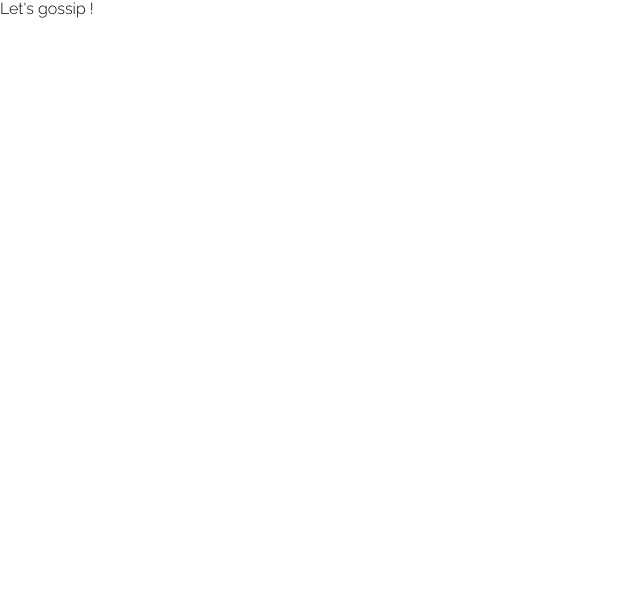
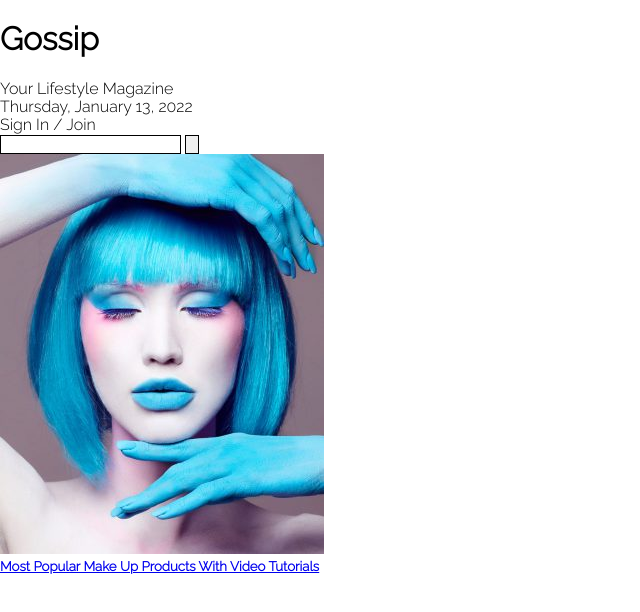
Before and after one commit to emilebeguin/gossip-clone, a website: page dev/index.html in a window 1280 px wide. Shown: the whole page, without its empty margins (0-640 px from the left). Drawn offline with Linux system fonts and the light colour scheme.

Commit message:
header structure

```diff
--- a/dev/index.html
+++ b/dev/index.html
@@ -10,7 +10,40 @@
     <title>Home - Newspaper Gossip Pro</title>
 </head>
 <body>
-    <p>Let's gossip !</p>
+    <header>
+        <div class="logo">
+            <h1 class="logo">Gossip</h1>
+            <p class="sublogo">Your Lifestyle Magazine</p>
+        </div>
+        <div class="super-elems">
+            <div class="date">Thursday, January 13, 2022</div>
+            <div class="join">Sign In / Join</div>
+            <div class="searchbar">
+                <div class="searchfield">
+                    <input type="text" name="searchbar" id="searchbar">
+                    <button type="submit">
+                        <svg version="1.1" xmlns="http://www.w3.org/2000/svg" viewBox="0 0 1024 1024"><path d="M958.484 910.161l-134.543-134.502c63.078-76.595 94.761-170.455 94.7-264.141 0.061-106.414-40.755-213.228-121.917-294.431-81.224-81.183-187.965-121.958-294.349-121.938-106.445-0.020-213.176 40.796-294.38 121.938-81.224 81.203-122.020 188.017-121.979 294.369-0.041 106.445 40.755 213.166 121.979 294.287 81.203 81.285 187.945 122.020 294.38 121.979 93.727 0.041 187.607-31.642 264.11-94.659l134.564 134.564 57.436-57.467zM265.452 748.348c-65.556-65.495-98.14-150.999-98.181-236.882 0.041-85.832 32.625-171.346 98.181-236.913 65.556-65.536 151.060-98.099 236.923-98.14 85.821 0.041 171.346 32.604 236.902 98.14 65.495 65.516 98.099 151.122 98.099 236.913 0 85.924-32.604 171.387-98.099 236.882-65.556 65.495-150.999 98.099-236.902 98.099-85.862 0-171.356-32.604-236.923-98.099z"></path></svg>
+                    </button>
+                </div>
+            </div>
+            <div class="buy-now"></div>
+        </div>
+        <div class="super-featured">
+            <a href="#" title="Most Popular Make Up Products With Video Tutorials">
+                <img src="img/22-324x400.jpg" alt="Most Popular Make Up Products With Video Tutorials">
+                <h5>Most Popular Make Up Products With Video Tutorials</h5>
+            </a>
+        </div>
+    </header>
+    <nav></nav>
+    <section class="featured"></section>
+    <section class="trending"></section>
+    <section class="popular"></section>
+    <section class="buy-now"></section>
+    <section class="beauty"></section>
+    <section class="latest"></section>
+    <footer class="browse"></footer>
+    <footer class="credits"></footer>
     <!-- scripts -->
     <script type="text/javascript" src="js/scripts.js"></script>
 </body>
--- a/dev/sass/base/_typo.scss
+++ b/dev/sass/base/_typo.scss
@@ -1,5 +1,8 @@
-@import url('https://fonts.googleapis.com/css2?family=Raleway:wght@300&display=swap');
+@import url('https://fonts.googleapis.com/css2?family=Montserrat:wght@400;700&family=Oswald:wght@400;700&display=swap');
 
 body {
-    font-family: 'Raleway', sans-serif;
+    font-family: 'Montserrat', sans-serif;
 }
+h1, h2, h3, h4, h5 {
+    font-family: 'Oswald', sans-serif;
+}
```
